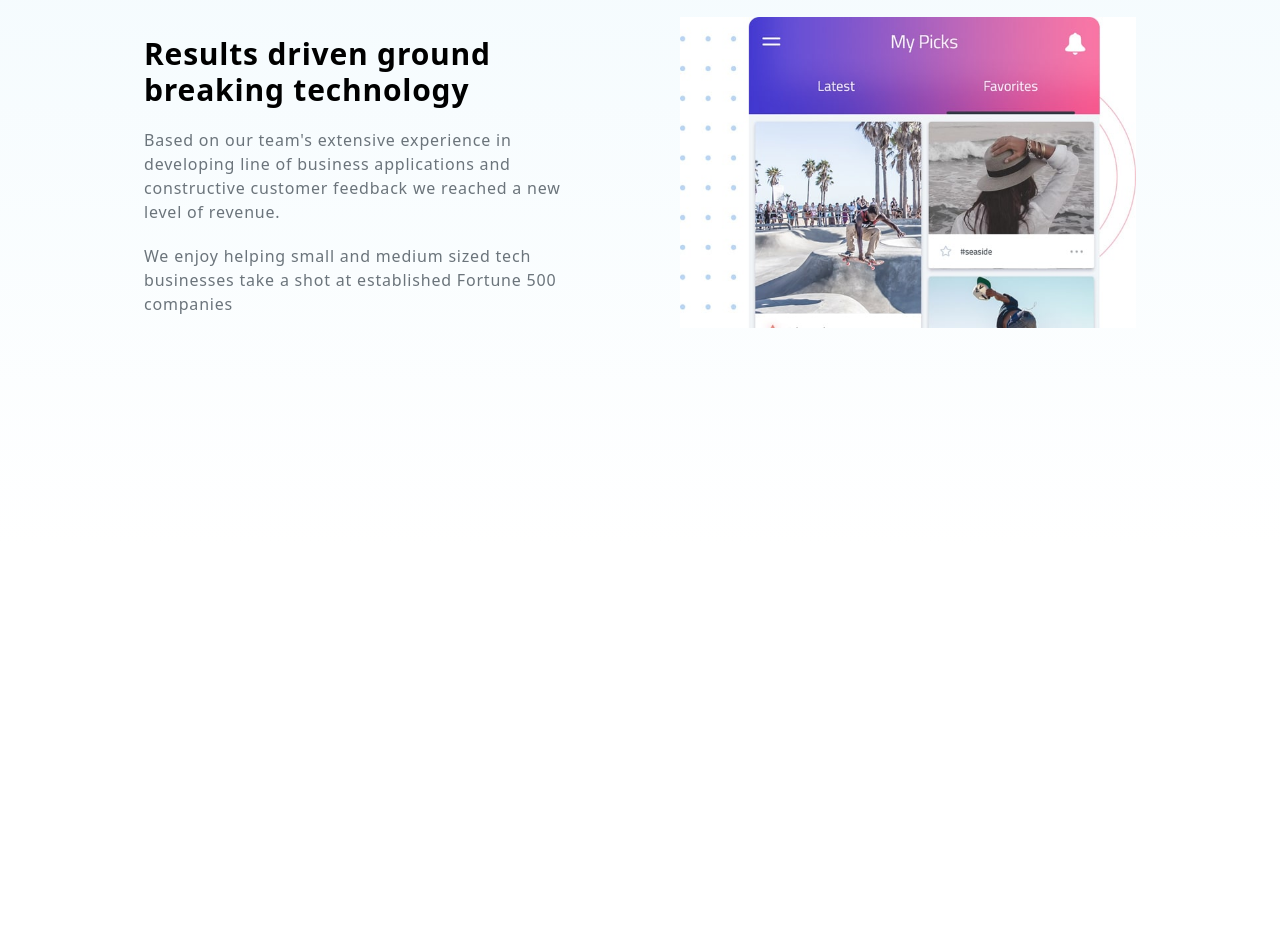
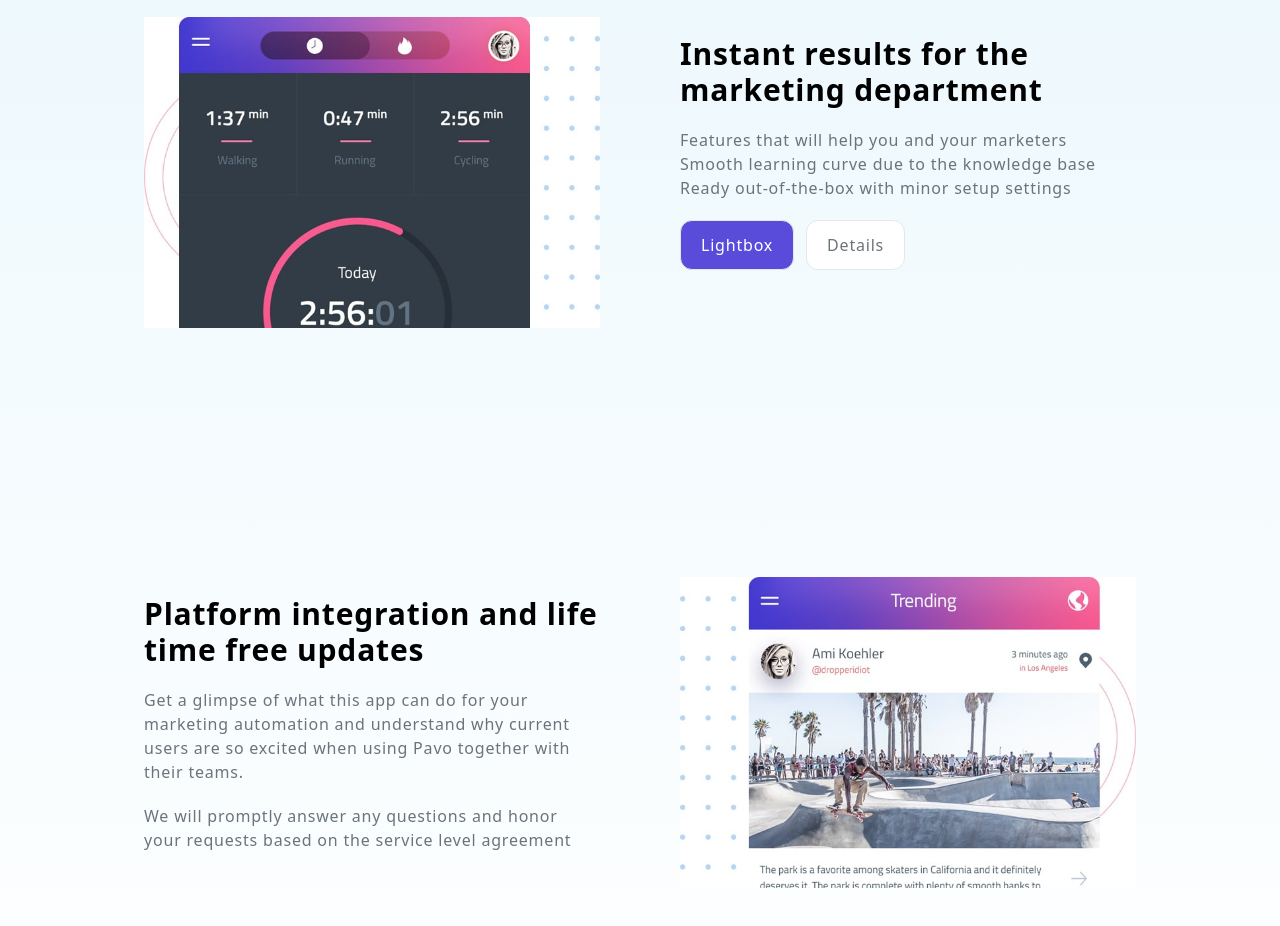
Before and after one commit to pavelee/fast_lp, a Next.js app: page /pavo in a window 1280 px wide. Shown: the part 2660-3586 px from the top of the page. Before the commit the page ends 3208 px from the top, so only its background shows below. Built offline with nearby package versions, Linux system fonts and the light colour scheme.

Commit message:
pavo next blocks

```diff
--- a/pages/pavo/index.js
+++ b/pages/pavo/index.js
@@ -145,7 +145,9 @@ const Block4 = (props) => {
     return (
         <div className="grid grid-cols-1 md:grid-cols-2 gap-20">
             <div className="lp-block4-content">
-                <div className="lp-block4-title">Results driven ground breaking technology</div>
+                <div className="lp-block4-title">
+                    Results driven ground breaking technology
+                </div>
                 <div className="lp-block4-text">
                     <p>
                         Based on our team's extensive experience in developing
@@ -158,9 +160,63 @@ const Block4 = (props) => {
                     </p>
                 </div>
             </div>
-            <div className="bg-[url('/pages/pavo/images/details-1.jpg')] bg-div h-[400px]">
+            <div className="bg-[url('/pages/pavo/images/details-1.jpg')] bg-div h-[400px]"></div>
+        </div>
+    );
+};
 
+const Block5 = (props) => {
+    return (
+        <div className="grid grid-cols-1 md:grid-cols-2 gap-20">
+            <div className="bg-[url('/pages/pavo/images/details-2.jpg')] bg-div h-[400px]"></div>
+            <div className="lp-block4-content">
+                <div className="lp-block4-title">
+                    Instant results for the marketing department
+                </div>
+                <div className="lp-block4-text">
+                    <p>
+                        <ul>
+                            <li>
+                                Features that will help you and your marketers
+                            </li>
+                            <li>
+                                Smooth learning curve due to the knowledge base
+                            </li>
+                            <li>
+                                Ready out-of-the-box with minor setup settings
+                            </li>
+                        </ul>
+                    </p>
+                    <p>
+                        <button className="border p-3 pr-5 pl-5 rounded-xl mr-3 bg-[#594cda] text-white">Lightbox</button>
+                        <button className="border border-dark-900 p-3 pr-5 pl-5 rounded-xl bg-white">Details</button>
+                    </p>
+                </div>
             </div>
+        </div>
+    );
+};
+
+const Block6 = (props) => {
+    return (
+        <div className="grid grid-cols-1 md:grid-cols-2 gap-20">
+            <div className="lp-block4-content">
+                <div className="lp-block4-title">
+                    Platform integration and life time free updates
+                </div>
+                <div className="lp-block4-text">
+                    <p>
+                        Get a glimpse of what this app can do for your marketing
+                        automation and understand why current users are so
+                        excited when using Pavo together with their teams.
+                    </p>
+                    <p>
+                        We will promptly answer any questions and honor your
+                        requests based on the service level agreement
+                    </p>
+                </div>
+            </div>
+            <div className="bg-[url('/pages/pavo/images/details-3.jpg')] bg-div h-[400px]"></div>
         </div>
     );
 };
@@ -191,7 +247,10 @@ const Pavo = () => {
                     <Block4 />
                 </div>
                 <div className="lp-block">
-                    <Block4 />
+                    <Block5 />
+                </div>
+                <div className="lp-block">
+                    <Block6 />
                 </div>
             </div>
         </div>
```
